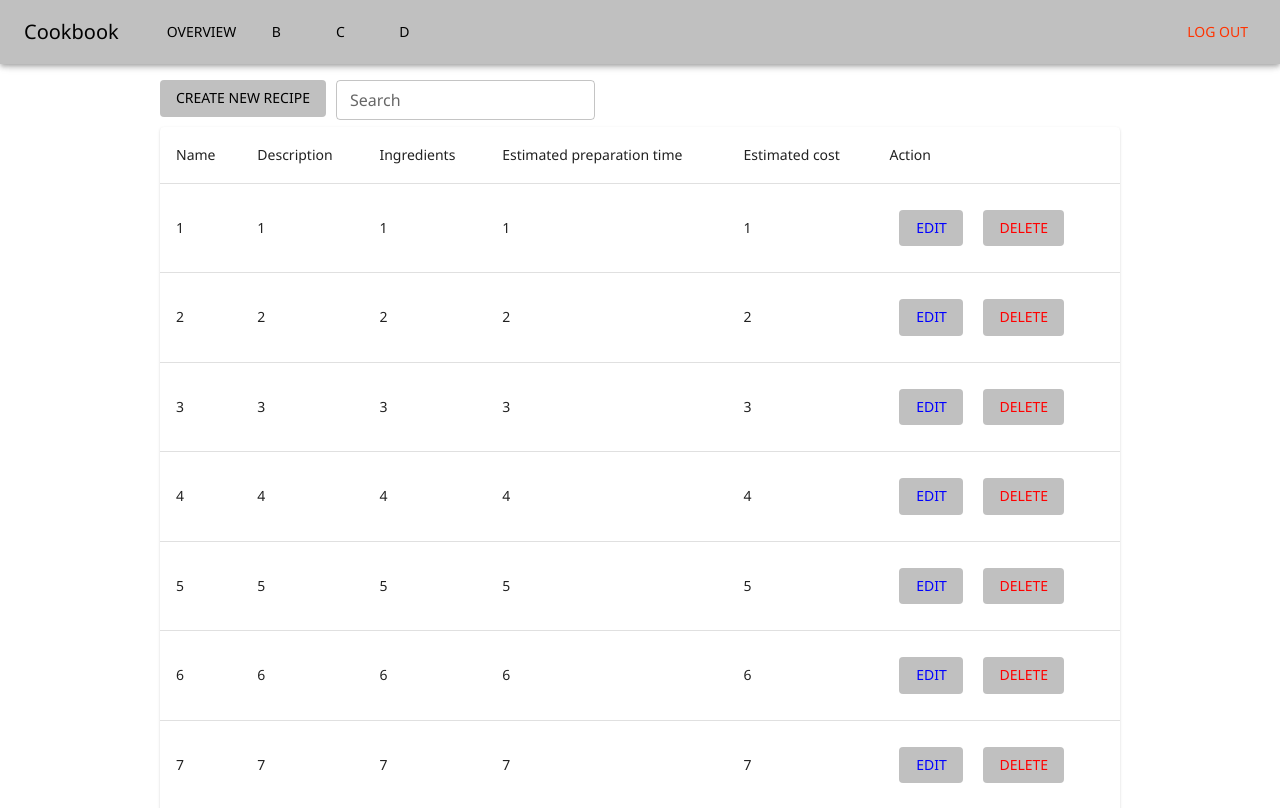
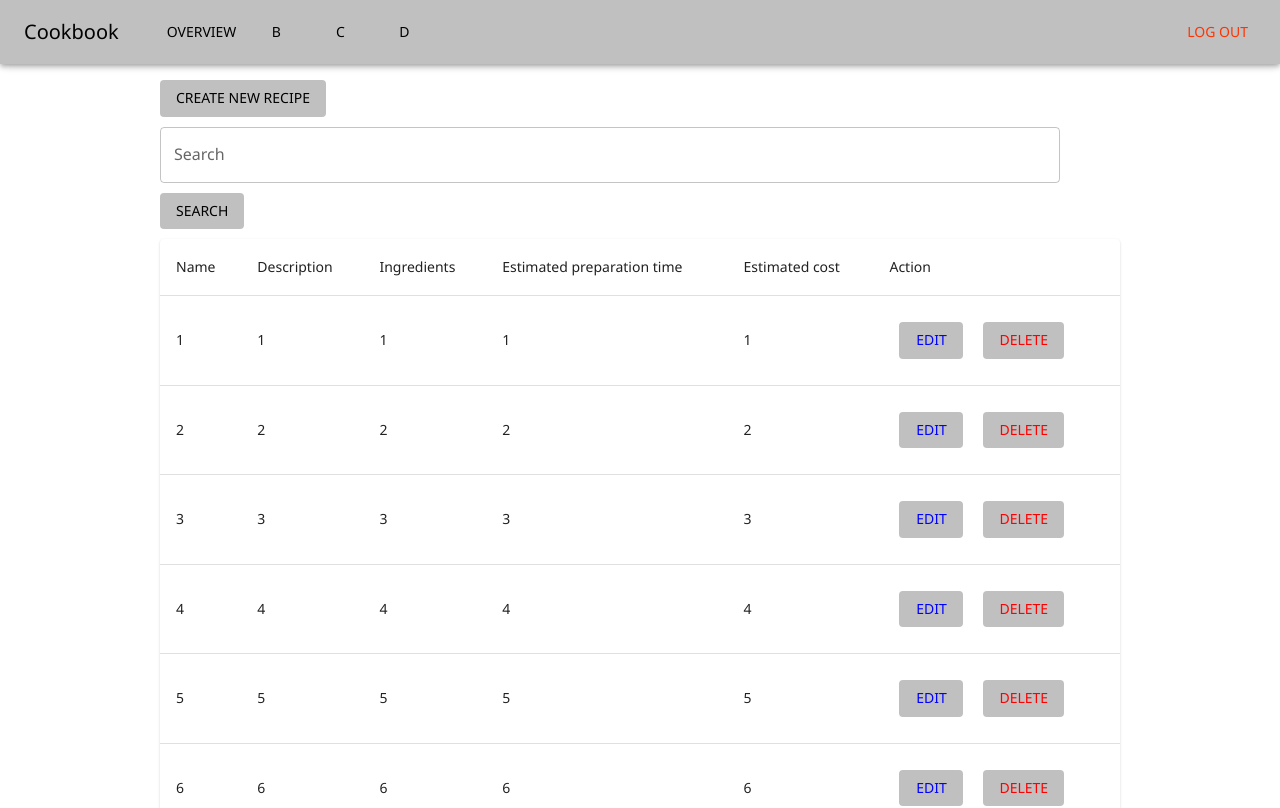
Before and after one commit to kkulak1/PIS_project_frontend, a React (Create React App) app: page /overview in a window 1280 px wide. Shown: the top 808 px of the page. Built offline with nearby package versions, Linux system fonts and the light colour scheme.

Commit message:
extracted SearchButton

```diff
--- a/src/pages/overviewpage/OverviewPage.jsx
+++ b/src/pages/overviewpage/OverviewPage.jsx
@@ -18,7 +18,7 @@ import {
   TablePagination,
   TextField
 } from '@mui/material';
-import { Box, margin } from '@mui/system';
+import { Box, display, margin } from '@mui/system';
 import EditButton from "../../components/EditButton"
 import DeleteButton from "../../components/DeleteButton"
 import { placeTableHeader } from "../../utils/placementutils";
@@ -93,8 +93,25 @@ const OverviewPage = () => {
   };
 
 
+  const handleSearch = () => {
+
+  }
+
+  function SearchButton({onClick}) {
+    return (
+      <Button
+        variant="contained"
+        onClick={onClick}
+        sx={{display: "inline-block", marginRight: '10px', marginBottom: '10px', marginTop: '10px'}}
+      >
+        Search
+      </Button>
+    )
+  }
+
+
   return (
-    <Box marginTop={2} marginX={20}>
+    <Box  marginTop={2} marginX={20}>
       <OverviewAppBar/>
       <CreateNewRecipeButton/>
       <TextField
@@ -102,8 +119,9 @@ const OverviewPage = () => {
         value={searchTerm}
         onChange={(e) => setSearchTerm(e.target.value)}
         variant="outlined"
-        size="small"
+        sx={{width: "900px", marginRight: '10px'}}
       />
+      <SearchButton onClick={handleSearch}/>
       <TableContainer component={Paper}>
         <Table>
           <OverviewPageHeaderRow/>
```
